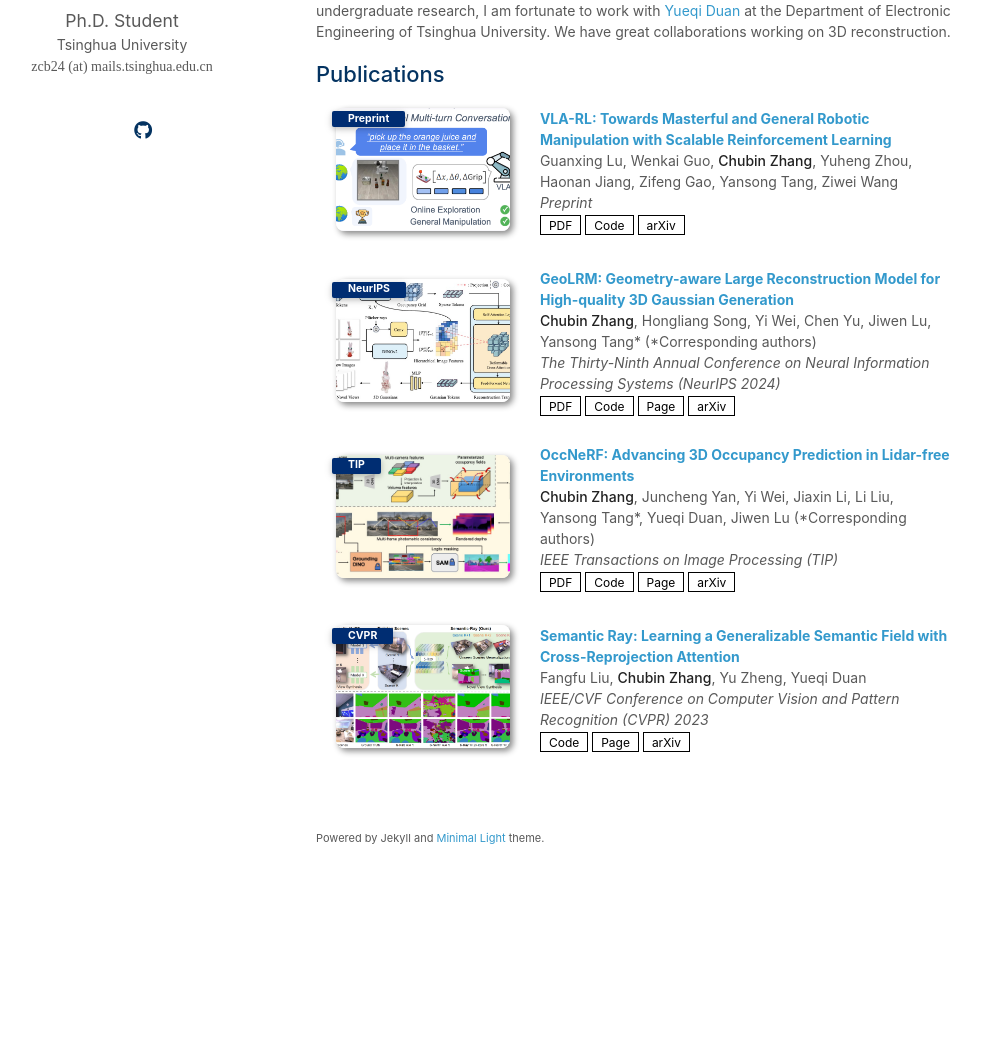
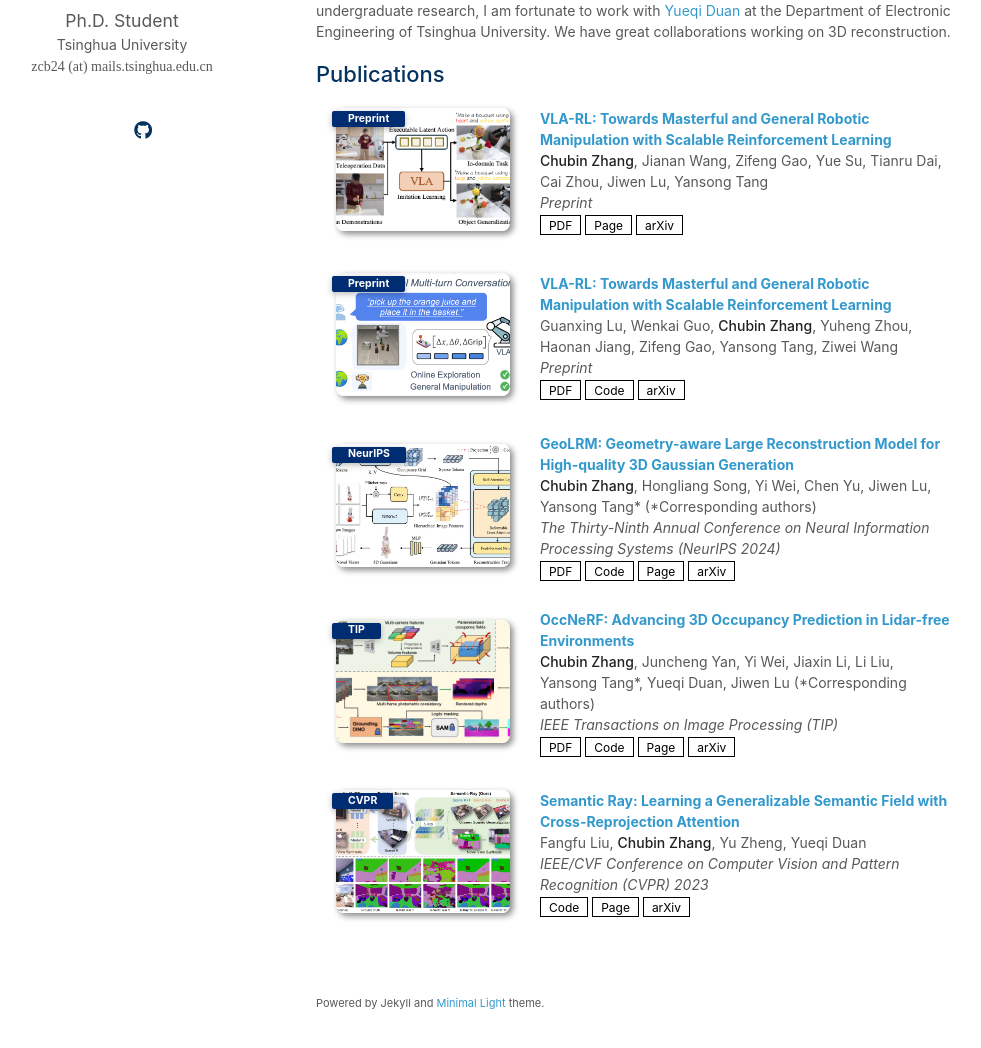
Before and after one commit to LinShan-Bin/linshan-bin.github.io, a Jekyll site: the page built from index.md, in a window 1280 px wide and 1362 px high. Shown: the part 280-1328 px from the top of the window, without its empty margins (154-1135 px from the left). Built offline with Jekyll 4.4.1, drawn with Linux system fonts in a browser that asks for light colours; a style sheet for code colours, icons or effects is not loaded; our own code applies the rules of GitHub Pages for plain Markdown files.

Commit message:
Add: CLAP link

```diff
--- a/_data/publications.yml
+++ b/_data/publications.yml
@@ -1,4 +1,12 @@
 main:
+  - title: "VLA-RL: Towards Masterful and General Robotic Manipulation with Scalable Reinforcement Learning"
+    authors: <strong>Chubin Zhang</strong>, Jianan Wang, Zifeng Gao, Yue Su, Tianru Dai, Cai Zhou, Jiwen Lu, Yansong Tang
+    conference_short: Preprint
+    conference: Preprint
+    arxiv: https://arxiv.org/abs/2601.04061
+    pdf: https://arxiv.org/pdf/2601.04061
+    page: https://lin-shan.com/CLAP/
+    image: ./assets/img/teaser_CLAP.png
   - title: "VLA-RL: Towards Masterful and General Robotic Manipulation with Scalable Reinforcement Learning"
     authors: Guanxing Lu, Wenkai Guo, <strong>Chubin Zhang</strong>, Yuheng Zhou, Haonan Jiang, Zifeng Gao, Yansong Tang, Ziwei Wang
     conference_short: Preprint
```
Also changed, not shown: assets/img/teaser_CLAP.png (added).
